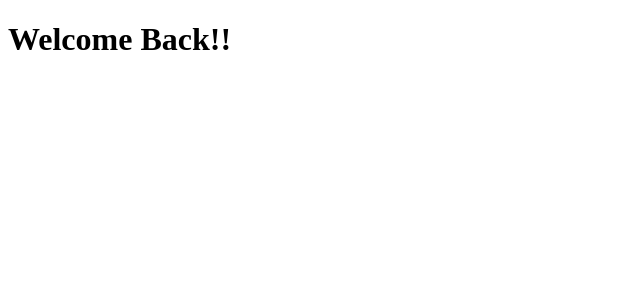
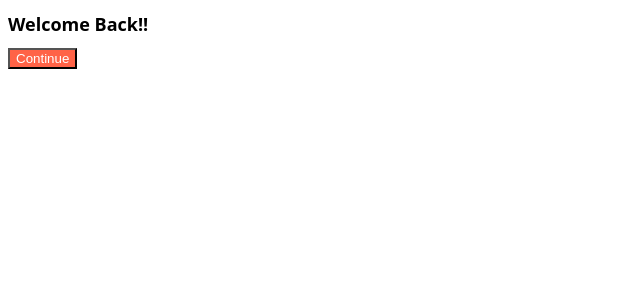
Before and after one commit to tkdgh7063/React-for-beginner, a React (Create React App) app: page / in a window 1280 px wide. Shown: the top 300 px of the page, without its empty margins (0-640 px from the left). Built offline with nearby package versions, Linux system fonts and the light colour scheme.

Commit message:
Added .module.css files of js

```diff
--- a/src/App.js
+++ b/src/App.js
@@ -1,7 +1,11 @@
+import Button from "./Button";
+import styles from "./App.module.css";
+
 function App() {
   return (
     <div className="App">
-      <h1>Welcome Back!!</h1>
+      <h1 className={styles.title}>Welcome Back!!</h1>
+      <Button text={"Continue"} />
     </div>
   );
 }
--- /dev/null
+++ b/src/App.module.css
@@ -0,0 +1,5 @@
+.title {
+  font-family: system-ui, -apple-system, BlinkMacSystemFont, "Segoe UI", Roboto,
+    Oxygen, Ubuntu, Cantarell, "Open Sans", "Helvetica Neue", sans-serif;
+  font-size: 18px;
+}
--- /dev/null
+++ b/src/Button.js
@@ -0,0 +1,12 @@
+import PropTypes from "prop-types";
+import styles from "./Button.module.css";
+
+function Button({ text }) {
+  return <button className={styles.btn}>{text}</button>;
+}
+
+Button.propTypes = {
+  text: PropTypes.string.isRequired,
+};
+
+export default Button;
--- /dev/null
+++ b/src/Button.module.css
@@ -0,0 +1,4 @@
+.btn {
+  color: white;
+  background: tomato;
+}
--- a/src/index.js
+++ b/src/index.js
@@ -1,7 +1,7 @@
 import React from "react";
 import ReactDOM from "react-dom/client";
 import App from "./App";
-//import "./index.css";
+//import "./styles.css";
 
 const root = ReactDOM.createRoot(document.getElementById("root"));
 root.render(
```
